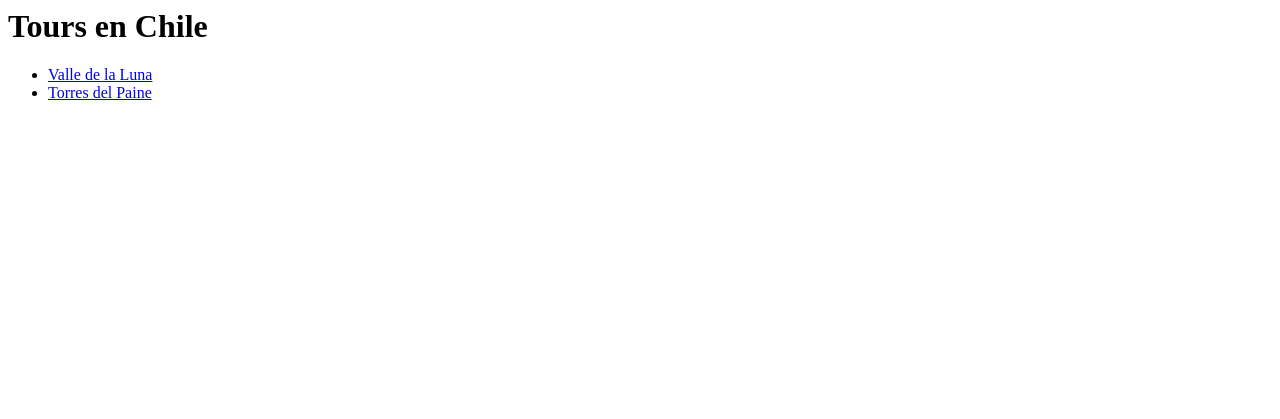
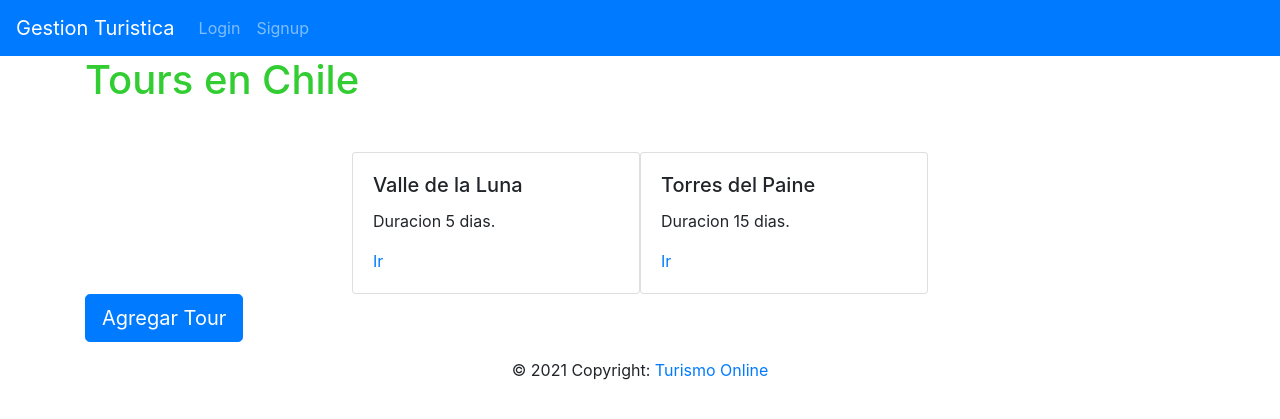
Before and after one commit to GODfataliti/Django-project, a Django app: page /tours/ in a window 1280 px wide. Shown: the top 419 px of the page. Run offline with Django 3.2, Linux system fonts and the light colour scheme; some libraries are stand-ins or nearby versions.

Commit message:
agregando estilos bootraps

```diff
--- a/turismo/tours/static/css/tours.css
+++ b/turismo/tours/static/css/tours.css
@@ -0,0 +1,3 @@
+h1 {
+    color: limegreen;
+}
--- a/turismo/tours/templates/base.html
+++ b/turismo/tours/templates/base.html
@@ -4,10 +4,29 @@
 <head>
     <meta charset="UTF-8">
     <title>{% block title %} Gestion Turistica {% endblock %}</title>
-    <meta name="viewport" content="width=device-width, initial-scale=1.0">
-    <link rel="stylesheet" href="">
+
+    <link rel="stylesheet" href="https://stackpath.bootstrapcdn.com/bootstrap/4.3.1/css/bootstrap.min.css"
+    integrity="sha384-ggOyR0iXCbMQv3Xipma34MD+dH/1fQ784/j6cY/iJTQUOhcWr7x9JvoRxT2MZw1T" crossorigin="anonymous">
+    <link rel="stylesheet" href="{% static "css/tours.css" %}">
+    {% block head %}
+    {% endblock %}
 </head>
 <body>
+    {% include "navbar.html" %}
+    <div class="container">
+        {% block content %}
+        {% endblock %}
+    </div>
 
+    {% include "footer.html" %}
+    <script src="https://code.jquery.com/jquery-3.3.1.slim.min.js"
+    integrity="sha384-q8i/X+965DzO0rT7abK41JStQIAqVgRVzpbzo5smXKp4YfRvH+8abtTE1Pi6jizo" crossorigin="anonymous"></script>
+    <script src="https://cdnjs.cloudflare.com/ajax/libs/popper.js/1.14.7/umd/popper.min.js"
+    integrity="sha384-UO2eT0CpHqdSJQ6hJty5KVphtPhzWj9WO1clHTMGa3JDZwrnQq4sF86dIHNDz0W1" crossorigin="anonymous"></script>
+    <script src="https://stackpath.bootstrapcdn.com/bootstrap/4.3.1/js/bootstrap.min.js"
+    integrity="sha384-JjSmVgyd0p3pXB1rRibZUAYoIIy6OrQ6VrjIEaFf/nJGzIxFDsf4x0xIM+B07jRM" crossorigin="anonymous"></script>
+
+    {% block scripts %}
+    {% endblock %}
 </body>
 </html>
--- /dev/null
+++ b/turismo/tours/templates/footer.html
@@ -0,0 +1,5 @@
+<footer class="page-footer font-small blue">
+    <div class="footer-copyright text-center py-3">© 2021 Copyright:
+      <a href="#">Turismo Online</a>
+    </div>
+</footer>
--- /dev/null
+++ b/turismo/tours/templates/navbar.html
@@ -0,0 +1,33 @@
+<nav class="navbar navbar-expand-lg navbar-dark bg-primary">
+    <a class="navbar-brand" href="{% url 'index' %}">Gestion Turistica</a>
+    <button class="navbar-toggler" type="button" data-toggle="collapse" data-target="#navbarNav"
+     aria-controls="navbarNav" aria-expanded="false" aria-label="Toggle navigation">
+      <span class="navbar-toggler-icon"></span>
+    </button>
+    <div class="collapse navbar-collapse" id="navbarNav">
+        <ul class="navbar-nav mr-auto">
+        {% if user.is_authenticated %}
+            <li class="nav-item active">
+                <a class="nav-link" href="/tours">Gestion de Tours <span class="sr-only">(current)</span></a>
+            </li>
+            <li class="nav-item">
+                <a class="nav-link" href="#">Gestion de Ventas</a>
+            </li>
+            <li class="nav-item">
+                <a class="nav-link" href="{% url 'logout' %}">Logout</a>
+            </li>
+        </ul>
+        <span class="nav-text">
+            {{user.username}}
+        </span>
+        {% else %}
+            <li class="nav-item">
+                <a class="nav-link" href="{% url 'login' %}">Login</a>
+            </li>
+            <li class="nav-item">
+                <a class="nav-link" href="{% url 'signup' %}">Signup</a>
+            </li>
+        </ul>
+        {% endif %}
+    </div>
+  </nav>
--- a/turismo/tours/templates/signup.html
+++ b/turismo/tours/templates/signup.html
@@ -1,10 +1,14 @@
+{% extends "base.html" %}
+
+{% block content %}
 <div class="card">
     <div class="card-body">
         <h4 class="card-title">Registrate aqui</h4>
         <form method="POST">
             {% csrf_token %}
             {{ form.as_p}}
-            <button type="submit">Sign Up</button>
+            <button type="submit" class="btn brn-lg btn-primary btn-block">Sign up</button>
         </form>
     </div>
 </div>
+{% endblock %}
--- a/turismo/tours/templates/tours.html
+++ b/turismo/tours/templates/tours.html
@@ -1,6 +1,19 @@
+{% extends "base.html" %}
+
+{% block content %}
 <h1>Tours en Chile</h1>
-<ul>
-{% for tour in tours %}
-    <li><a href="/tour/{{tour.id}}">{{tour.nombre}}</a></li>
-{% endfor %}
-</ul>
+<div class="container">
+    <div class="row mt-5 justify-content-center">
+    {% for tour in tours %}
+        <div class="card" style="width: 18rem;">
+            <div class="card-body">
+                <h5 class="card-title">{{tour.nombre}}</h5>
+                <p class="card-text">Duracion {{tour.dias}} dias.</p>
+                <a href="/tour/{{tour.id}}" class="card-link">Ir</a>
+            </div>
+        </div>
+    {% endfor %}
+    </div>
+</div>
+<a class="btn btn-primary btn-lg" href="/tour/create/" role="button">Agregar Tour</a>
+{% endblock %}
```
Also changed, not shown: turismo/tours/templates/index.html (+14 -0 lines), turismo/tours/templates/registration/login.html (+19 -6 lines), turismo/tours/templates/tour.html (+13 -15 lines).
